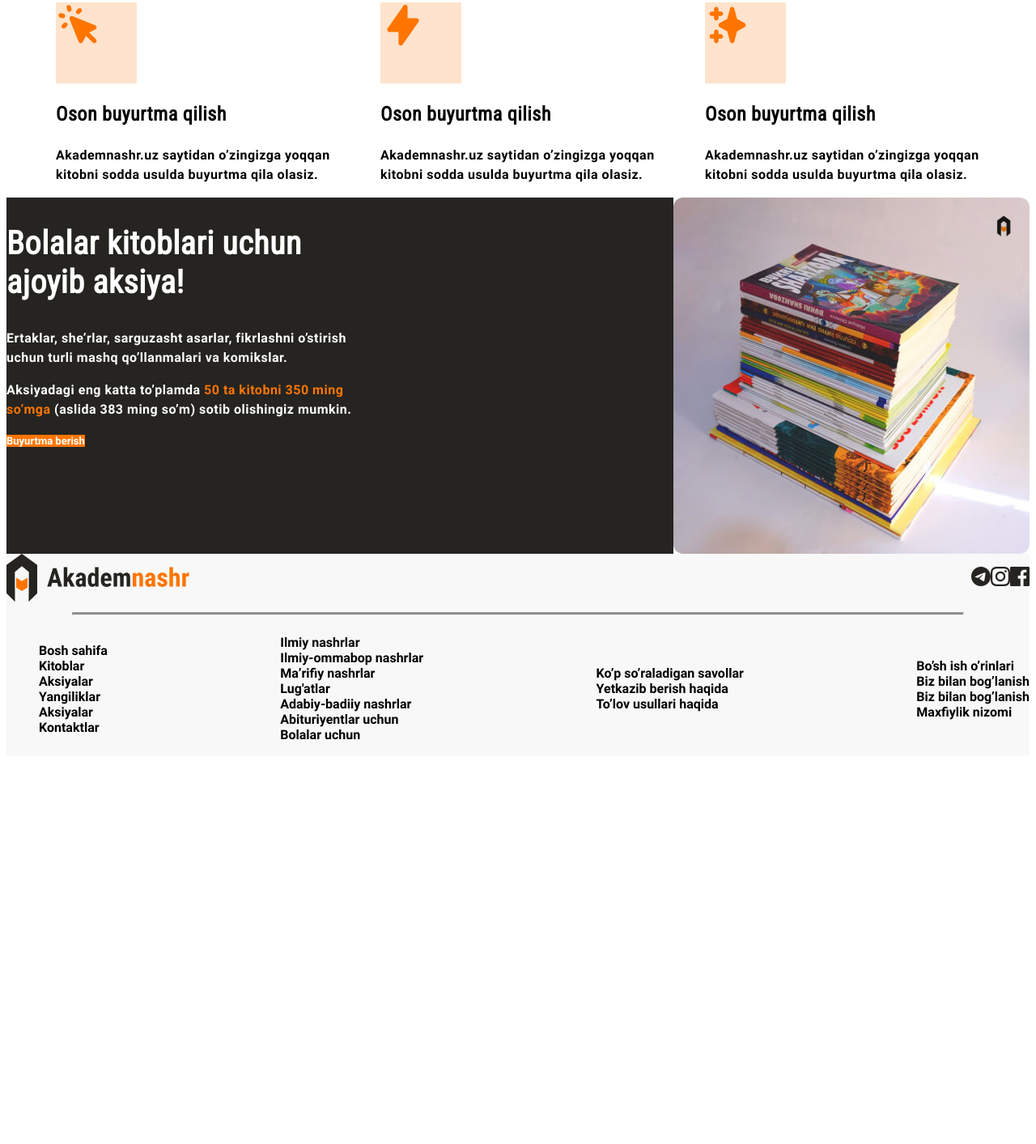
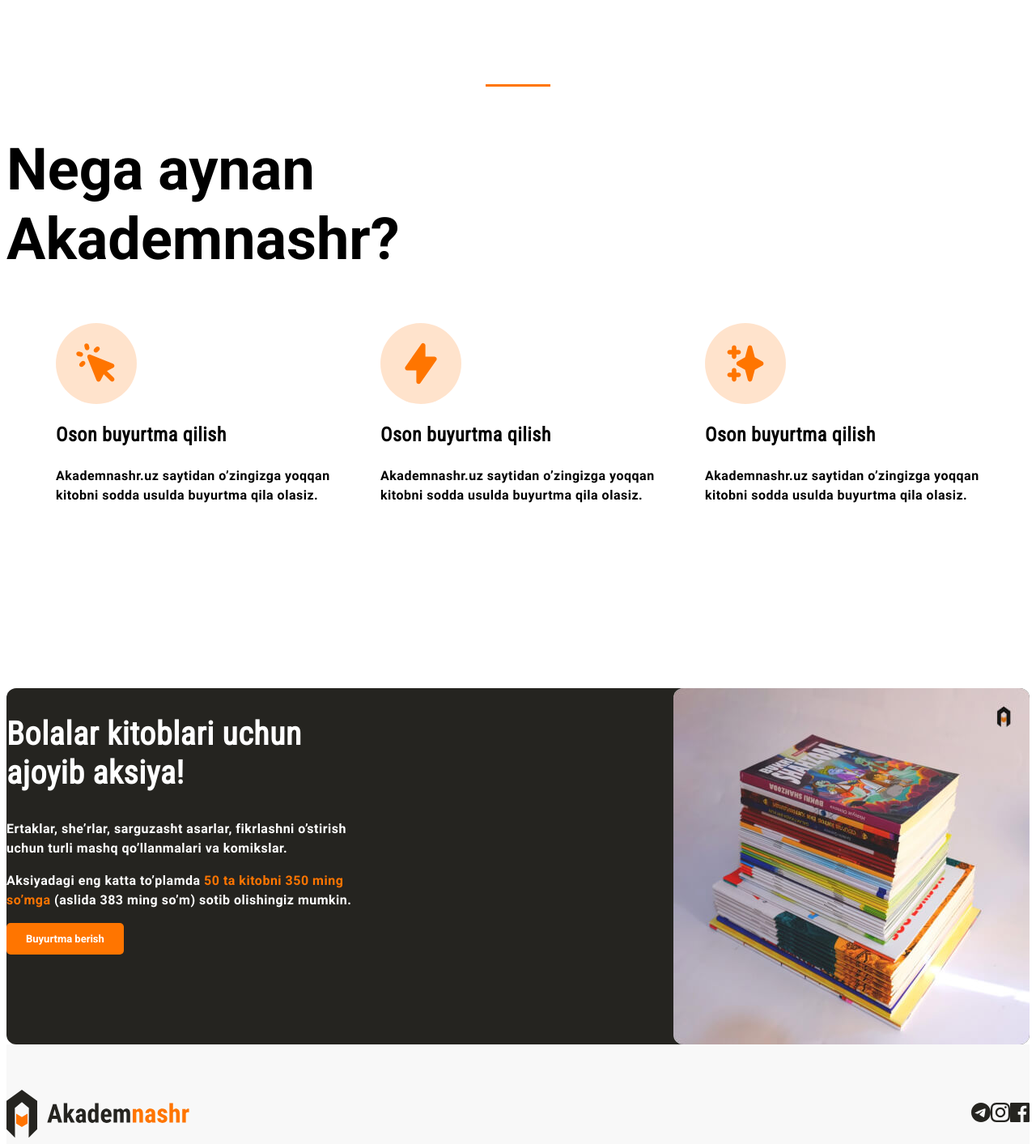
Before and after one commit to JamshidKHudoyberdiyev/AkademNashr, a plain HTML site: page index.html in a window 1280 px wide. Shown: the part 889-2302 px from the top of the page at 81% size. Before the commit the page ends 1830 px from the top, so only its background shows below. Drawn offline with Linux system fonts and the light colour scheme.

Commit message:
add site padding

```diff
--- a/css/main.css
+++ b/css/main.css
@@ -1,16 +1,18 @@
-
-
-
-.nav-list-item,.social-list-item,.footer-list-item{
-    list-style: none;
-}
-
 
 @font-face {
     font-family: Roboto;
     src: url("/fonts/Roboto/Roboto-Bold.ttf");
 }
-html{
+
+*:focus{
+    outline-offset: 4px;
+    outline: 3px dashed #FF7500;
+}
+.nav-list-item,.social-list-item,.footer-list-item{
+    list-style: none;
+}
+
+body{
     font-family: Roboto;
 }
 
@@ -18,6 +20,20 @@ html{
     display: flex;
     justify-content: space-between;
     align-items: center;
+    border-top:F5px solid #ff7500;;
+    padding:16px 0;
+    border-top: 5px solid #ff7500;
+}
+.link-logo{
+    transition: opacity 0.5s ease;
+}
+
+.link-logo:hover{
+    opacity: 0.8;
+}
+
+.link-logo:active{
+    opacity: 0.6;
 }
 
 .site-header-right{
@@ -27,6 +43,7 @@ html{
 
 .nav-list{
     display: flex;
+    padding: 0;
 }
 .nav-link{
     text-transform: uppercase;
@@ -37,7 +54,16 @@ html{
     line-height: 15px;
     text-decoration: none;
     color: black;
+    transition: color 0.3s ease,opacity 0.2s ease;
 }
+
+.nav-link:hover{
+    color: #FF7500;
+}
+.nav-link:active{
+    opacity: 0.6;
+}
+
 .main-link{
     text-decoration: none;
     font-size: 13px;
@@ -46,6 +72,19 @@ html{
     font-style: normal;
     color: #fff;
     background-color: #FF7500;
+    transition: opactiy 0.5s ease;
+    padding: 12px 24px;
+    border-radius: 4px;
+    display: inline-block;
+    border-radius: 5px;
+    display: inline-block;
+}
+
+.main-link:hover{
+    opacity: 0.8;
+}
+.main-link:active{
+    opacity: 0.6;
 }
 
 
@@ -59,21 +98,25 @@ html{
     display: flex;
     align-items: center;
     justify-content: space-between;
+    padding: 80px 0;
 }
 
 .hero-content{
     width: 390px;
+    padding: 80px 0;
 }
 
 .hero-img{
     width: 510px;
     height: 510px;
+    border-radius: 8px;
 }
 
 .orange-hr{
     width: 80px;
     height: 3px;
     background-color: #FF7500;
+    border: none;
 }
 .hero-title{
     font-family: Roboto;
@@ -89,6 +132,10 @@ html{
 }
 
 /*!!!! Featurs ****/
+
+.features{
+    padding: 210px 0;
+}
 
 .features-title{
     font-size: 72px;
@@ -110,6 +157,10 @@ html{
     width: 100px;
     height: 100px;
     background-color: rgba(255, 117, 0, 0.2);
+    border-radius: 50%;
+    display: flex;
+    justify-content: center;
+    align-items: center;
 }
 
 .features-item-title{
@@ -137,6 +188,8 @@ html{
     color: #fff;
     display: flex;
     justify-content: space-between;
+    border-radius: 12px;
+    /* padding: 120px 0 160px 0; */
 }
 
 .sale-content{
@@ -161,15 +214,18 @@ html{
 .sale-img{
     width: 440px;
     height: 440px;
+    border-radius: 12px;
 }
 
 .social-list-item{
     width: 24px;
     height: 24px;
+    padding: 0;
 }
 
 .site-footer{
-   background-color:rgba(248, 248, 248, 1)
+   background-color:rgba(248, 248, 248, 1);
+   padding: 56px 0;
 }
 .site-footer-top{
     display: flex;
@@ -178,7 +234,29 @@ html{
 .social-list{
     display: flex;
 }
+.social-link{
+    transition: color 0.3s ease, opacity 0.3s ease;
+}
 
+.social-list-item a{
+    color: #252420;
+}
+
+.social-list-item a :hover{
+    color: #FF7500;
+
+}
+.social-link:active{
+    opacity: 0.6;
+}
+
+
+
+
+
+.site-footer-link-list{
+    padding:0;
+}
 
 .footer-link{
     text-decoration: none;
@@ -186,6 +264,14 @@ html{
     font-size: 16px;
     line-height: 19px;
     color: black;
+    transition: color 0.3s ease,opacity 0.3s ease;
+}
+
+.footer-link:hover{
+    color: #FF7500;
+}
+.footer-link:active {
+   opacity: 0.6;
 }
 
 .footer-links{
@@ -193,8 +279,11 @@ html{
     justify-content: space-between;
     align-items: center;
 }
+
+
 .site-footer-line{
     background-color: rgba(37, 36, 32, 0.5);
     height: 2px;
     width: 1100px;
+    border: 0;
 }
--- a/index.html
+++ b/index.html
@@ -11,18 +11,13 @@
         href="https://fonts.googleapis.com/css2?family=Roboto+Condensed&family=Roboto:ital,wght@0,100;0,300;0,500;0,700;0,900;1,100;1,400;1,500;1,700;1,900&display=swap"
         rel="stylesheet">
     <title>AkademNashr</title>
-    <style>
-        header{
-            border-top:5px solid #ff7500;
-        }
-    </style>
 </head>
 <body>
 
     <!-- saytheader -->
 
-    <header class="site-header">
-        <a href="index.html">
+  <header class="site-header"
+        <a class="link-logo" href="index.html">
             <img src="img/logo.svg" width="227" height="60" alt="logo">
         </a>
 
@@ -56,7 +51,7 @@
         </section>
 
         <!-- Features -->
-        <section class ="fetures">
+        <section class ="features">
 
             <hr class="orange-hr">
 
@@ -102,13 +97,31 @@
 
     <footer class="site-footer">
             <div class="site-footer-top">
-                <a href="index.html">
+                <a class="link-logo" href="index.html">
                     <img class="site-logo" src="img/logo.svg"  alt="brand">
                 </a>
                 <ul class="social-list" >
-                    <li class="social-list-item" ><a href="#"><img src="img/icon-telegram.svg" alt="icon-telegram"></a></li>
-                    <li class="social-list-item" ><a href="#"><img src="img/icon-instagram.svg" alt="icon-instagram"></a></li>
-                    <li class="social-list-item" ><a href="#"><img src="img/icon-facebook.svg" alt="icon-facebook"></a></li>
+                    <li class="social-list-item" ><a  class="social-link" href="#">
+                        <svg width="24" height="24" fill="none" xmlns="http://www.w3.org/2000/svg">
+                            <path
+                                d="M12 0C5.376 0 0 5.376 0 12s5.376 12 12 12 12-5.376 12-12S18.624 0 12 0Zm5.568 8.16c-.18 1.896-.96 6.504-1.356 8.628-.168.9-.504 1.2-.816 1.236-.696.06-1.224-.456-1.896-.9-1.056-.696-1.656-1.128-2.676-1.8-1.188-.78-.42-1.212.264-1.908.18-.18 3.252-2.976 3.312-3.228.012-.036.012-.144-.06-.216-.072-.06-.168-.036-.252-.024-.108.024-1.788 1.14-5.064 3.348-.48.324-.912.492-1.296.48-.432-.012-1.248-.24-1.86-.444-.756-.24-1.344-.372-1.296-.792.024-.216.324-.432.888-.66 3.504-1.524 5.832-2.532 6.996-3.012 3.336-1.392 4.02-1.632 4.476-1.632.096 0 .324.024.468.144.12.096.156.228.168.324-.012.072.012.288 0 .456Z"
+                                fill="currentColor" />
+                        </svg>
+                    </a></li>
+                    <li class="social-list-item" ><a  class="social-link" href="#">
+                        <svg width="24" height="24" fill="none" xmlns="http://www.w3.org/2000/svg">
+                            <path fill-rule="evenodd" clip-rule="evenodd"
+                                d="M12 0C8.741 0 8.333.014 7.053.072 2.695.272.273 2.69.073 7.052.014 8.333 0 8.741 0 12c0 3.259.014 3.668.072 4.948.2 4.358 2.618 6.78 6.98 6.98C8.333 23.986 8.741 24 12 24c3.259 0 3.668-.014 4.948-.072 4.354-.2 6.782-2.618 6.979-6.98.059-1.28.073-1.689.073-4.948 0-3.259-.014-3.667-.072-4.947-.196-4.354-2.617-6.78-6.979-6.98C15.668.014 15.259 0 12 0Zm0 2.163c3.204 0 3.584.012 4.85.07 3.252.148 4.771 1.691 4.919 4.919.058 1.265.069 1.645.069 4.849 0 3.205-.012 3.584-.069 4.849-.149 3.225-1.664 4.771-4.919 4.919-1.266.058-1.644.07-4.85.07-3.204 0-3.584-.012-4.849-.07-3.26-.149-4.771-1.699-4.919-4.92-.058-1.265-.07-1.644-.07-4.849 0-3.204.013-3.583.07-4.849.149-3.227 1.664-4.771 4.919-4.919 1.266-.057 1.645-.069 4.849-.069ZM5.838 12c0-3.403 2.759-6.162 6.162-6.162S18.162 8.597 18.162 12c0 3.404-2.759 6.163-6.162 6.163S5.838 15.403 5.838 12ZM12 16c-2.209 0-4-1.79-4-4 0-2.209 1.791-4 4-4s4 1.791 4 4c0 2.21-1.791 4-4 4Zm4.965-10.405c0-.795.645-1.44 1.441-1.44.795 0 1.439.645 1.439 1.44 0 .795-.644 1.44-1.439 1.44-.796 0-1.441-.645-1.441-1.44Z"
+                                fill="currentColor" />
+                        </svg>
+                    </a></li>
+                    <li class="social-list-item" ><a  class="social-link" href="#">
+                        <svg width="24" height="24" fill="none" xmlns="http://www.w3.org/2000/svg">
+                            <path
+                                d="M22.675 0H1.325C.593 0 0 .593 0 1.325v21.351C0 23.407.593 24 1.325 24H12.82v-9.294H9.692v-3.622h3.128V8.413c0-3.1 1.893-4.788 4.659-4.788 1.325 0 2.463.099 2.795.143v3.24l-1.918.001c-1.504 0-1.795.715-1.795 1.763v2.313h3.587l-.467 3.622h-3.12V24h6.116c.73 0 1.323-.593 1.323-1.325V1.325C24 .593 23.407 0 22.675 0Z"
+                                fill="currentColor" />
+                        </svg>
+                    </a></li>
                 </ul>
             </div>
             <hr class="site-footer-line">
@@ -149,5 +162,8 @@
             </div>
     </footer>
 
+
+
+
 </body>
 </html>
```
